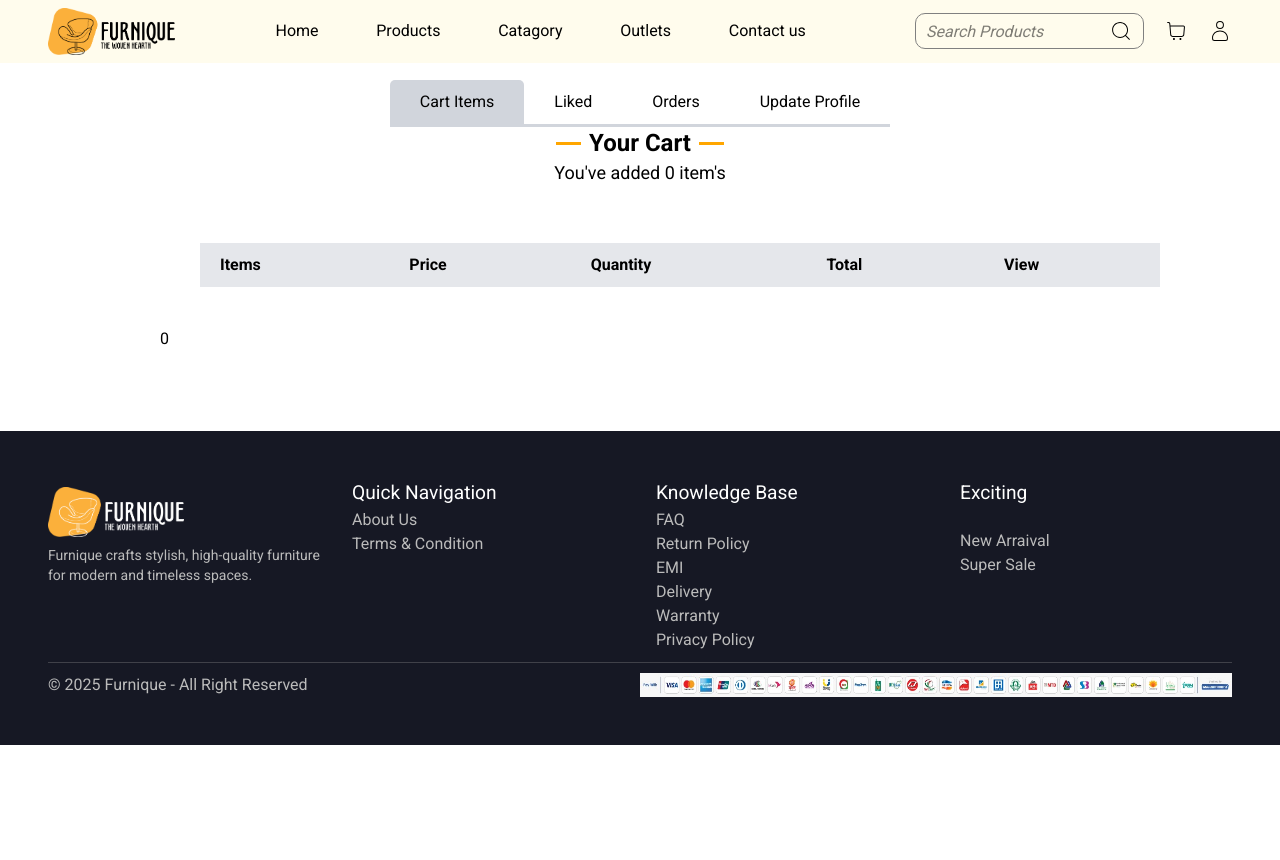
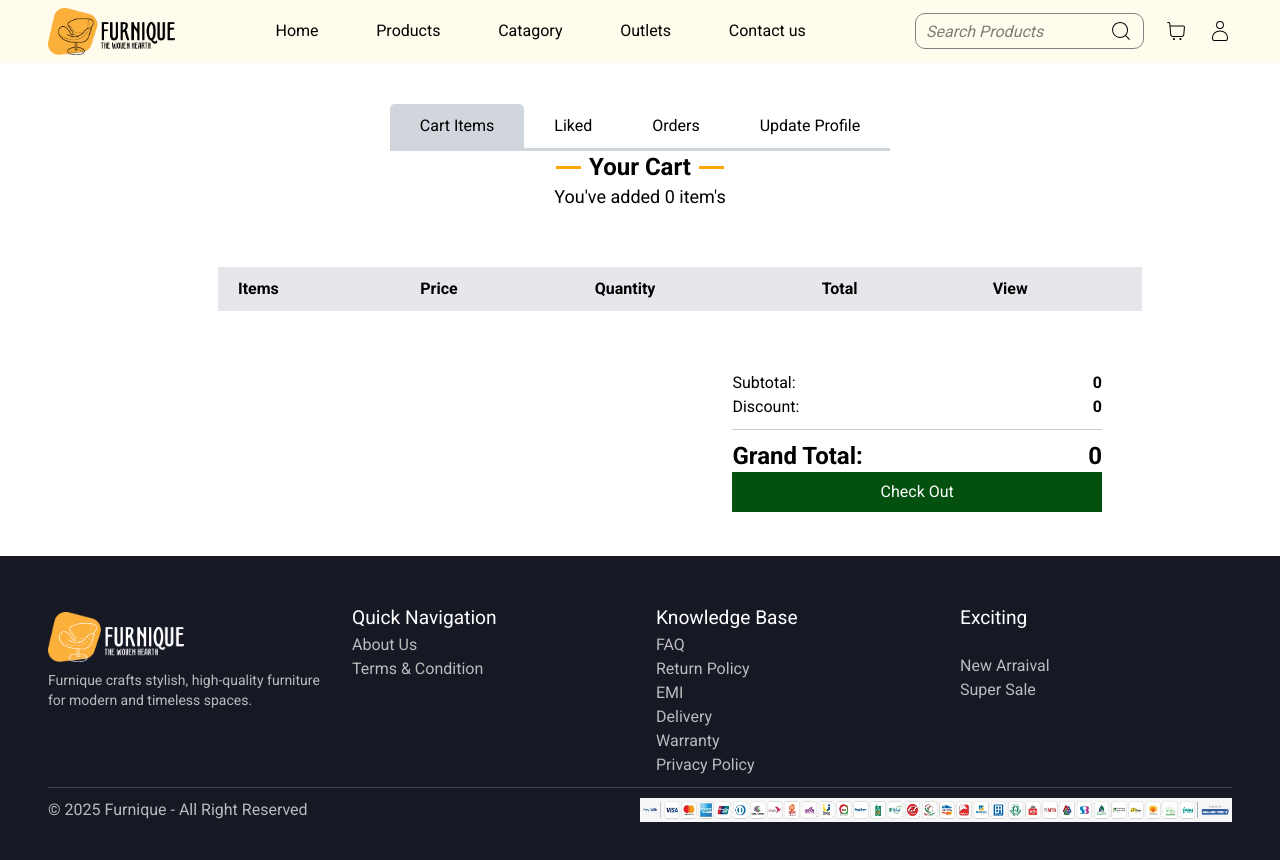
Before and after one commit to mohammad-aarif/Furnique-Client, a React (Vite) app: page /user/cart in a window 1280 px wide. Shown: the top 860 px of the page. Before the commit the page ends 800 px from the top, so only its background shows below. Built offline with nearby package versions, Linux system fonts and the light colour scheme.

Commit message:
total price count

```diff
--- a/src/Components/Products/ProductCard.jsx
+++ b/src/Components/Products/ProductCard.jsx
@@ -22,13 +22,13 @@ const ProductCard = ({link, className, data}) => {
             <div className="rounded-lg product-img relative">
                 <div className="overlay-icon">
                             <button onClick={handleAddToCart} className='icon'>
-                            <BsCartPlus />
+                                <BsCartPlus />
                             </button>
                             <button className='icon'>
-                            <IoIosExpand />
+                                <IoIosExpand />
                             </button>
                             <button className='icon'>
-                            <CiHeart />
+                                <CiHeart />
                             </button>
                         </div>
                 <img src={data?.image?.[0]} alt={data?.title} />
--- a/src/Components/Products/SlideCard.jsx
+++ b/src/Components/Products/SlideCard.jsx
@@ -25,13 +25,13 @@ const SlideCard = ({data}) => {
         <div className="w-1/2 relative">
         <div className="overlay-icon">
             <button onClick={handleAddToCart} className='icon'>
-            <BsCartPlus />
+                <BsCartPlus />
             </button>
             <button className='icon'>
-            <IoIosExpand />
+                <IoIosExpand />
             </button>
             <button className='icon'>
-            <CiHeart />
+                <CiHeart />
             </button>
         </div>
         <img src={data?.image?.[0]} alt={data.title} />
--- a/src/Layout/Main.jsx
+++ b/src/Layout/Main.jsx
@@ -4,9 +4,11 @@ import Navbar from "../Pages/Shared/Navbar";
 
 const Main = () => {
     return (
-        <div>
+        <div className="min-h-screen flex flex-col">
             <Navbar />
-            <Outlet />
+            <div className="flex-grow p-6">
+                <Outlet />
+            </div>
             <Footer />
         </div>
     );
--- a/src/Pages/User Pages/Cart/Cart.jsx
+++ b/src/Pages/User Pages/Cart/Cart.jsx
@@ -2,10 +2,12 @@ import './cart.css'
 import SectionTitle from '../../../Components/Common/SectionTitle';
 import { useSelector } from 'react-redux';
 import CartItem from './CartItem';
+import { Link } from 'react-router-dom';
 
 const Cart = () => {
     const cartItems = useSelector(state => state.cart.cartItems)
-    const totalPrice = cartItems.reduce((sum, product) => sum + product.price * product.count , 0)
+    const totalPrice = cartItems.reduce((sum, product) => sum + product.price * product.count , 0);
+    const discount = 0;
     return (
         <div>
             <SectionTitle title={'Your Cart'} subtitle={`You've added ${cartItems.length} item's `} />
@@ -26,8 +28,21 @@ const Cart = () => {
                             }
                         </tbody>
                     </table>
-                    <div>
-                        {totalPrice}
+                    <div className='w-2/5 float-end py-5'>
+                        <div className="flex justify-between items-center">
+                            <h2 className="font-medium">Subtotal:</h2>
+                            <span className='font-bold'>{totalPrice}</span>
+                        </div>
+                        <div className="flex justify-between items-center">
+                            <h2 className="font-medium">Discount:</h2>
+                            <span className='font-bold'>{discount}</span>
+                        </div>
+                        <div className="divider"></div>
+                        <div className="flex text-2xl font-bold justify-between items-center">
+                            <h2>Grand Total:</h2>
+                            <span >{totalPrice - discount}</span>
+                        </div>
+                        <Link className='w-full bg-[#03500f] text-white inline-block p-2 text-center' to={''}>Check Out</Link>
                     </div>
                 </div>
             </div>
--- a/src/Redux/Reducer/cartSlice.js
+++ b/src/Redux/Reducer/cartSlice.js
@@ -30,17 +30,6 @@ const cartSlice = createSlice({
                 state.cartItems = state.cartItems.filter(data => data._id !== productId)
             }
         },
-        increaseCartProduct: (state, action) => {
-            const productId = action.payload
-            const existingProduct = state.cartItems.findIndex(data => data._id === productId)
-            state.cartItems[existingProduct].count += 1
-        },
-        decreaseCartProduct: (state, action) => {
-            const productId = action.payload
-            const existingProduct = state.cartItems.findIndex(data => data._id === productId)
-            state.cartItems[existingProduct].count -= 1
-        },
-
     }
 })
 
```
